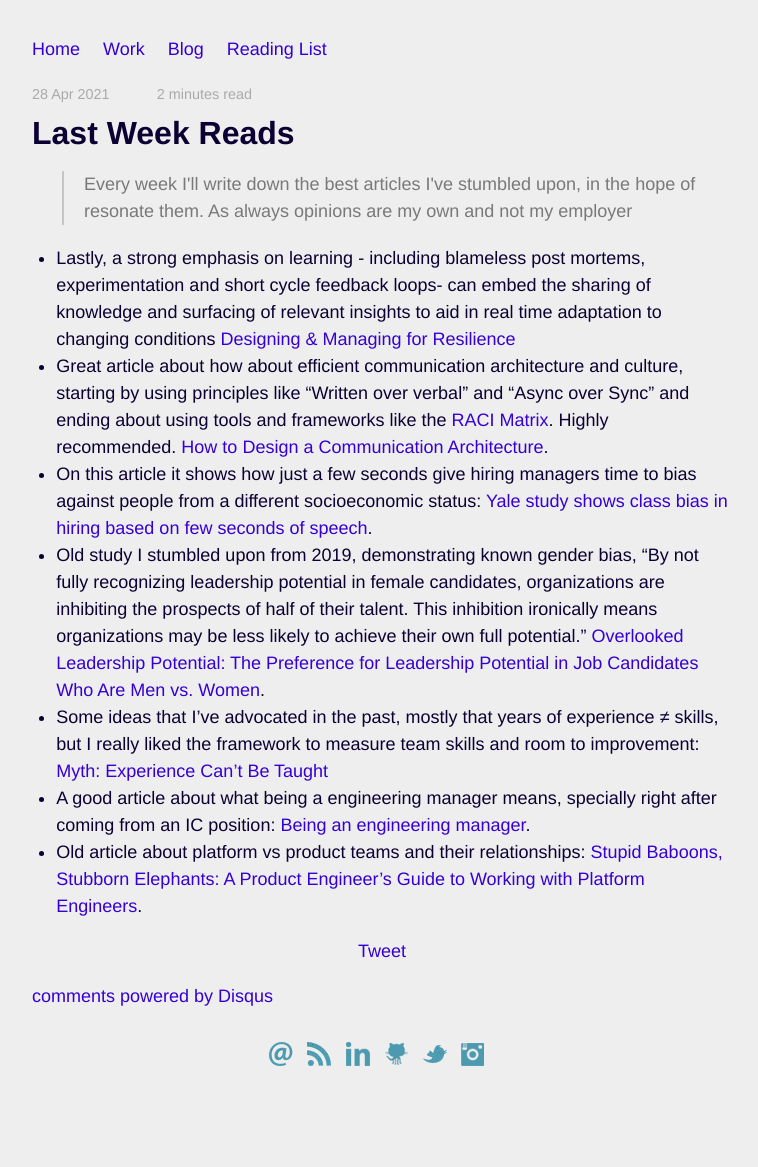
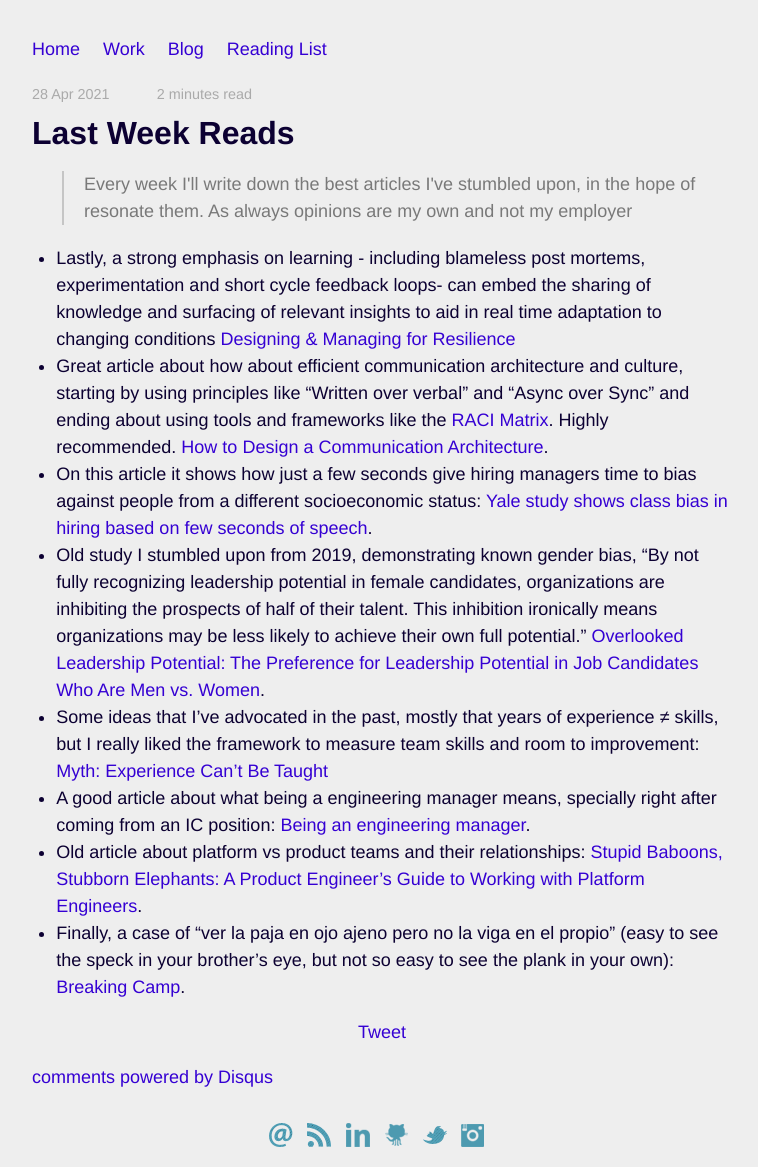
Before and after one commit to EdSancha/edsancha.github.io, a Jekyll site: the page built from blog/_posts/2021-04-28-last-week-reads.markdown, in a window 1280 px wide. Shown: the whole page, without its empty margins (258-1016 px from the left). Built offline with Jekyll 4.4.1, drawn with Linux system fonts in a browser that asks for light colours; comment, search, counter and statistics services are not loaded; before the commit the page ends 1086 px from its top, so only the background shows below that.

Commit message:
Added missed article about Basecamp

```diff
--- a/blog/_posts/2021-04-28-last-week-reads.markdown
+++ b/blog/_posts/2021-04-28-last-week-reads.markdown
@@ -14,3 +14,4 @@ categories: reading management
 * Some ideas that I've advocated in the past, mostly that years of experience ≠ skills, but I really liked the framework to measure team skills and room to improvement: [Myth: Experience Can't Be Taught](https://medium.com/skiller-whale/myth-experience-cant-be-taught-707ea9e71a15)
 * A good article about what being a engineering manager means, specially right after coming from an IC position: [Being an engineering manager](https://medium.com/@marcus.cavalcanti/being-a-engineering-manager-9d2854867412).
 * Old article about platform vs product teams and their relationships: [Stupid Baboons, Stubborn Elephants: A Product Engineer’s Guide to Working with Platform Engineers](https://rinaarts.medium.com/stupid-baboons-stubborn-elephants-c33412541bb1).
+* Finally, a case of "ver la paja en ojo ajeno pero no la viga en el propio" (easy to see the speck in your brother's eye, but not so easy to see the plank in your own): [Breaking Camp](https://www.theverge.com/2021/4/27/22406673/basecamp-political-speech-policy-controversy).
```
